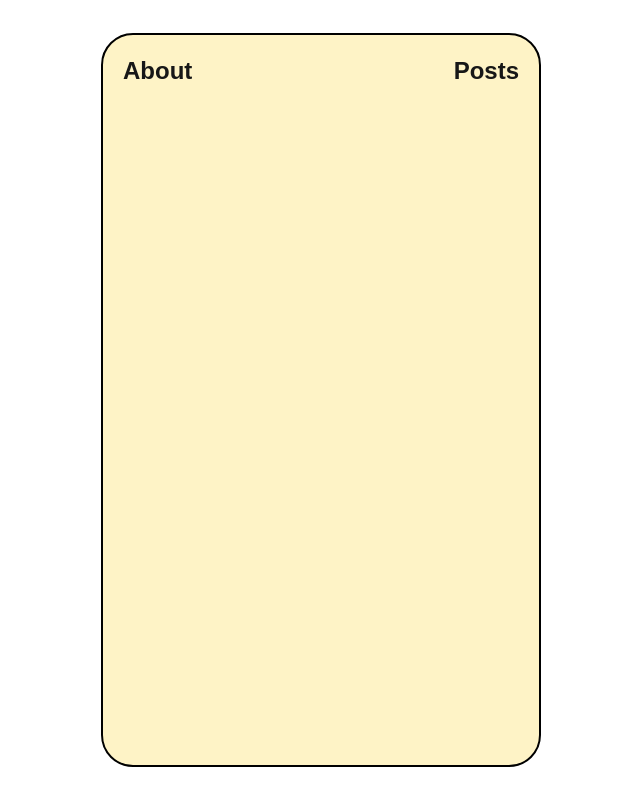
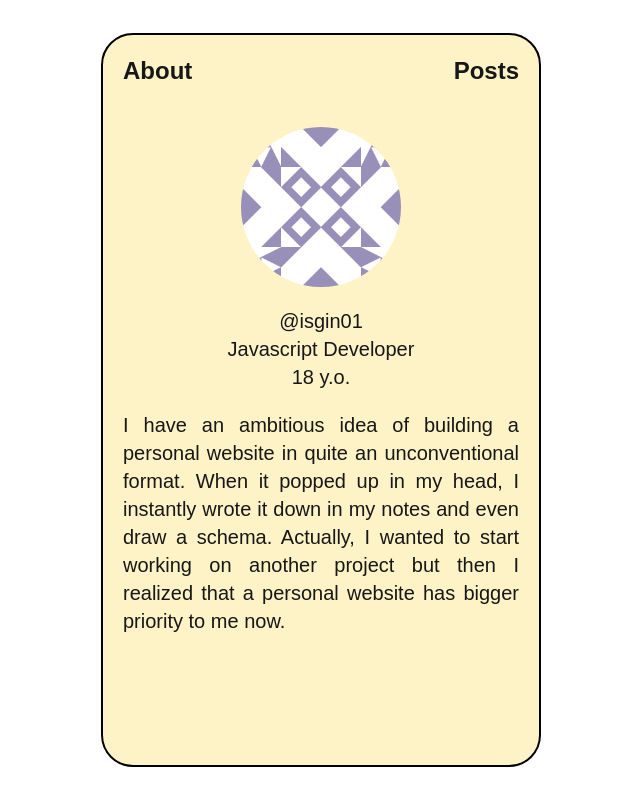
Before and after one commit to isgin01/isgin01.github.io, a Next.js app: page / in a window 1280 px wide. Shown: the whole page, without its empty margins (319-959 px from the left). Built offline with nearby package versions, Linux system fonts and the light colour scheme.

Commit message:
Add basic About page

```diff
--- a/app/layout.tsx
+++ b/app/layout.tsx
@@ -1,6 +1,6 @@
 import type { Metadata } from "next";
 import { Geist, Geist_Mono } from "next/font/google";
-import "./globals.css";
+import "@/app/globals.css";
 
 const geistSans = Geist({
   variable: "--font-geist-sans",
--- a/app/page.tsx
+++ b/app/page.tsx
@@ -1,6 +1,35 @@
 import Card from "@/components/Card";
-import CardHeader from "@/components/CardHeader";
 
-export default function Home() {
-  return <Card header={<CardHeader />} />;
+const ASSETS = {
+  profileImage: "/img/profile.png",
+};
+
+export default function About() {
+  return <Card content={<Content />} />;
 }
+
+function Content() {
+  return (
+    <>
+      <div className="flex items-center justify-center">
+        <img
+          src={ASSETS.profileImage}
+          className="max-h-40 rounded-full"
+          alt="my profile picture"
+        />
+      </div>
+      <div className="my-5 flex flex-col items-center justify-center">
+        <p>@isgin01</p>
+        <p>Javascript Developer</p>
+        <p>18 y.o.</p>
+      </div>
+      <div>
+        I have an ambitious idea of building a personal website in quite an
+        unconventional format. When it popped up in my head, I instantly wrote
+        it down in my notes and even draw a schema. Actually, I wanted to start
+        working on another project but then I realized that a personal website
+        has bigger priority to me now.
+      </div>
+    </>
+  );
+}
--- a/components/Card.tsx
+++ b/components/Card.tsx
@@ -1,7 +1,23 @@
-export default function Card({ header }: { header: React.ReactNode }) {
+import Link from "next/link";
+
+export default function Card({ content }: { content: React.ReactNode }) {
   return (
-    <div className="box-border aspect-3/5 max-h-11/12 w-11/12 rounded-4xl border-2 border-black bg-amber-100 sm:h-11/12 sm:w-auto">
-      <div className="min-h-20 p-5">{header}</div>
+    <div className="box-border aspect-3/5 max-h-11/12 w-11/12 overflow-auto rounded-4xl border-2 border-black bg-amber-100 sm:h-11/12 sm:w-auto">
+      <div className="min-h-10 p-5">
+        <CardHeader />
+      </div>
+      <div className="min-h-20 p-5 text-justify text-xl wrap-break-word">
+        {content}
+      </div>
     </div>
   );
 }
+
+function CardHeader() {
+  return (
+    <div className="flex w-full items-center justify-between text-2xl font-black capitalize">
+      <Link href={"/about"}>About</Link>
+      <Link href={"/posts"}>Posts</Link>
+    </div>
+  );
+}
--- a/components/CardHeader.tsx
+++ /dev/null
@@ -1,10 +0,0 @@
-import Link from "next/link";
-
-export default function CardHeader() {
-  return (
-    <div className="flex w-full items-center justify-between text-2xl font-black capitalize">
-      <Link href={"/about"}>About</Link>
-      <Link href={"/posts"}>Posts</Link>
-    </div>
-  );
-}
```
Also changed, not shown: public/img/profile.png (added).
